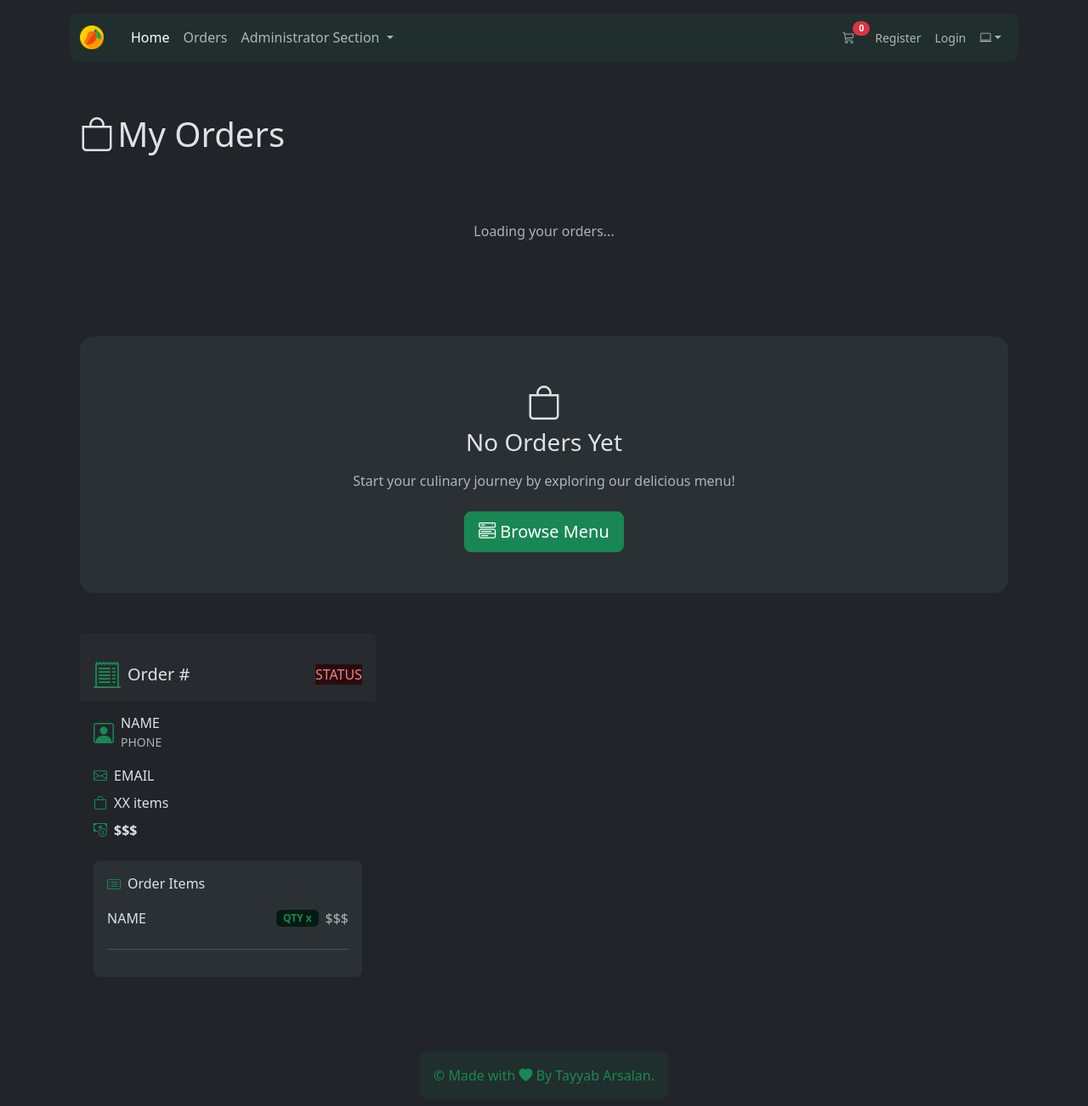
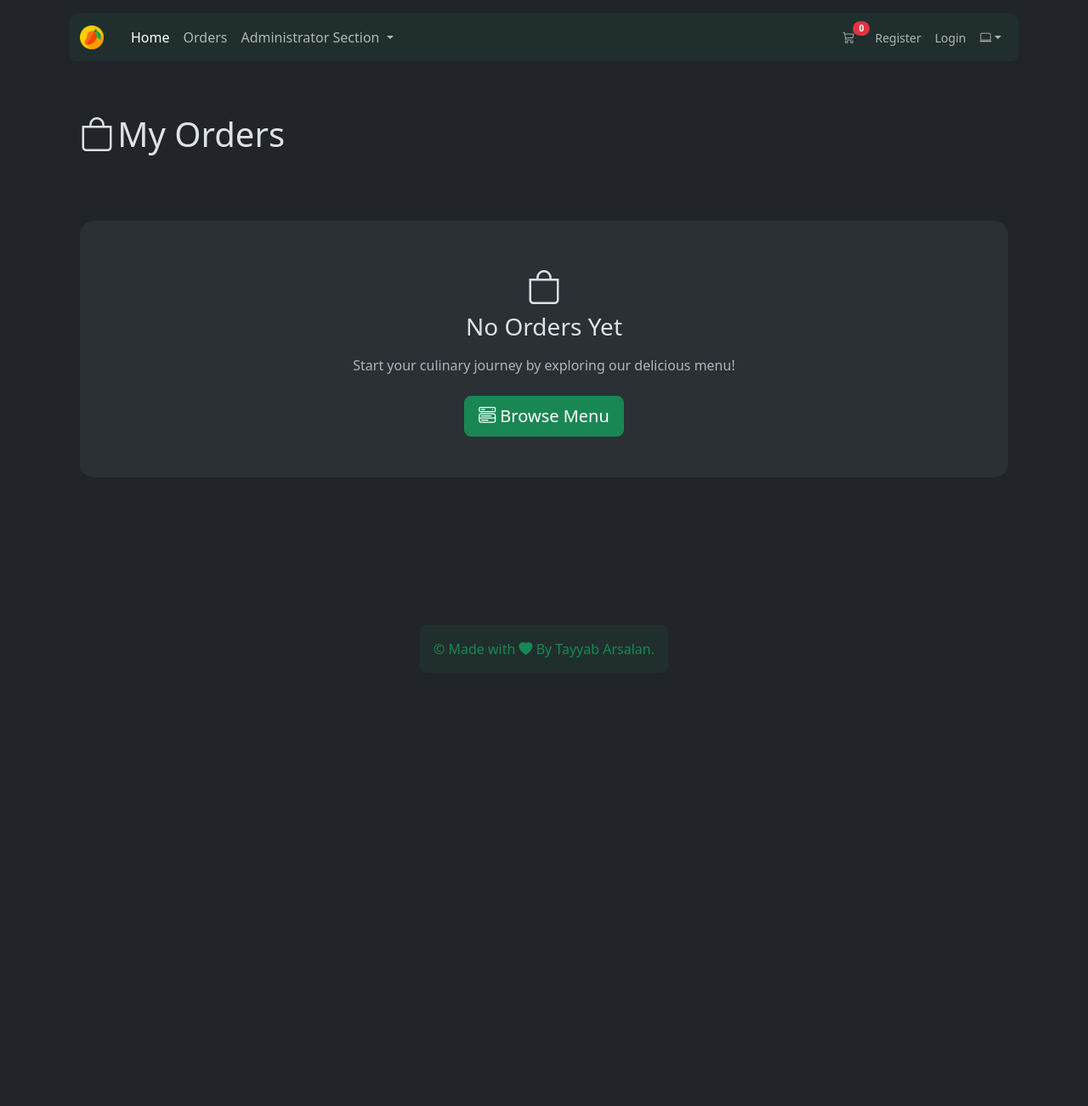
Before and after one commit to TAYYAB-BUKC/Vue---Mango-Fusion, a Vue app in the folder vue-mango-fusion/: page /orders-list in a window 1280 px wide. Shown: the whole page at 85% size. After the commit the page ends 800 px from the top, so only its background shows below. Built offline with nearby package versions, Linux system fonts and the light colour scheme.

Commit message:
Toggle divs of OrderList based on the appropriate conditions.

```diff
--- a/vue-mango-fusion/src/views/order/OrderList.vue
+++ b/vue-mango-fusion/src/views/order/OrderList.vue
@@ -5,26 +5,26 @@
       <h1 class="mb-0">My Orders</h1>
     </div>
 
-    <div class="text-center py-5">
+    <div class="text-center py-5" v-if="isLoading">
       <p class="text-body-secondary">Loading your orders...</p>
     </div>
 
-    <div class="text-center py-5">
+    <div class="text-center py-5" v-if="orders.length === 0">
       <div class="bg-body-tertiary rounded-4 p-5">
         <i class="bi bi-bag" style="font-size: 2.5rem"></i>
         <h3 class="mb-3">No Orders Yet</h3>
         <p class="text-body-secondary mb-4">
           Start your culinary journey by exploring our delicious menu!
         </p>
-        <a href="#" class="btn btn-success btn-lg">
+        <router-link :to="{name: APP_ROUTE_NAMES.HOME}" class="btn btn-success btn-lg">
           <i class="bi bi-menu-button-wide"></i>
           Browse Menu
-        </a>
+        </router-link>
       </div>
     </div>
 
-    <div class="row g-4">
-      <div class="col-md-6 col-lg-4">
+    <div class="row g-4" v-if="orders.length > 0">
+      <div class="col-md-6 col-lg-4" v-for="order in orders" :key="order.id">
         <!-- Order Card -->
         <OrderListCard />
       </div>
@@ -34,4 +34,9 @@
 
 <script setup>
     import OrderListCard from '@/components/card/OrderListCard.vue';
+    import { ref, reactive } from 'vue';
+    import { APP_ROUTE_NAMES } from '@/constants/routeNames';
+
+    const isLoading = ref(false);
+    const orders = reactive([]);
 </script>
```
